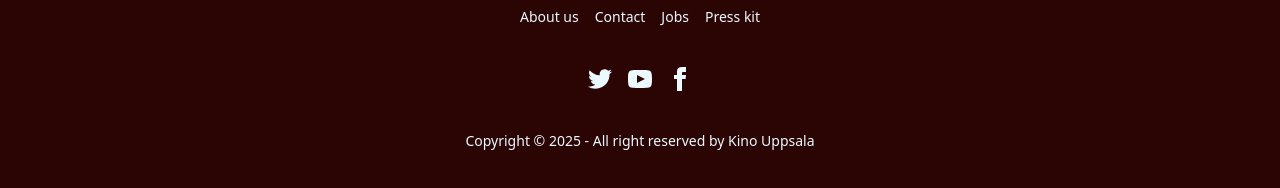
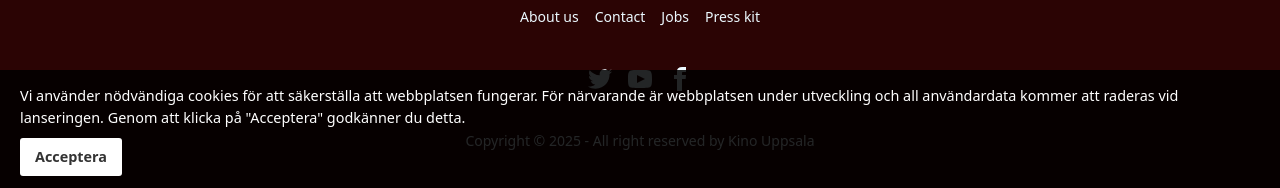
Before and after one commit to alfredbrannare/kino-nextjs-app, a Next.js app: page / in a window 1280 px wide. Shown: the part 609-797 px from the top of the page. Built offline with nearby package versions, Linux system fonts and the light colour scheme; no server answers; the database is empty.

Commit message:
feat: cookie banner

```diff
--- a/src/app/layout.js
+++ b/src/app/layout.js
@@ -2,6 +2,7 @@ import Header from "src/components/Header";
 import "./globals.css";
 import Footer from "src/components/Footer";
 import { AuthDataProvider } from "src/components/user/AuthData";
+import CookieBanner from "src/components/user/CookieBanner";
 
 export const metadata = {
   title: "Kino Uppsala",
@@ -19,6 +20,7 @@ export default function RootLayout({ children }) {
           <main className="flex-1">{children}</main>
           <Footer />
         </AuthDataProvider>
+        <CookieBanner />
       </body>
     </html>
   );
--- a/src/components/Login.jsx
+++ b/src/components/Login.jsx
@@ -1,5 +1,5 @@
 'use client';
-import { useState } from 'react';
+import { useState, useEffect } from 'react';
 import { X } from 'lucide-react';
 import { useAuth } from './user/AuthData';
 
--- /dev/null
+++ b/src/components/user/CookieBanner.jsx
@@ -0,0 +1,81 @@
+"use client"
+
+import { useState, useEffect } from 'react';
+
+const CookieBanner = () => {
+  const [isVisible, setIsVisible] = useState(false);
+
+  useEffect(() => {
+    const bannerCookie = localStorage.getItem('COOKIE_BANNER_ACKNOWLEDGED');
+    if (!bannerCookie) {
+      setIsVisible(true);
+    }
+  }, []);
+
+  const handleAccept = () => {
+    try {
+      localStorage.setItem('COOKIE_BANNER_ACKNOWLEDGED', 'true');
+      setIsVisible(false);
+    } catch {
+      setIsVisible(false);
+    }
+  };
+
+  if (!isVisible) {
+    return null;
+  }
+
+  return (
+    <div style={styles.banner}>
+      <p style={styles.text}>
+        Vi använder nödvändiga cookies för att säkerställa att webbplatsen fungerar.
+        För närvarande är webbplatsen under utveckling och all användardata kommer att raderas vid lanseringen.
+        Genom att klicka på "Acceptera" godkänner du detta.
+      </p>
+      <button onClick={handleAccept} style={styles.button}>
+        Acceptera
+      </button>
+    </div>
+  );
+};
+
+const styles = {
+  banner: {
+    position: 'fixed',
+    bottom: 0,
+    left: 0,
+    width: '100%',
+    backgroundColor: 'rgba(0, 0, 0, 0.85)',
+    color: 'white',
+    padding: '15px 20px',
+    display: 'flex',
+    justifyContent: 'space-between',
+    alignItems: 'center',
+    zIndex: 1000,
+    fontSize: '0.9rem',
+    flexWrap: 'wrap',
+    gap: '10px',
+  },
+  text: {
+    margin: 0,
+    flexGrow: 1,
+    marginRight: '15px',
+  },
+  link: {
+    color: '#aaccff',
+    textDecoration: 'underline',
+    marginLeft: '10px',
+  },
+  button: {
+    padding: '8px 15px',
+    backgroundColor: '#fff',
+    color: '#333',
+    border: 'none',
+    borderRadius: 'var(--radius-small, 3px)',
+    cursor: 'pointer',
+    fontWeight: 'bold',
+    flexShrink: 0,
+  }
+};
+
+export default CookieBanner;
```
